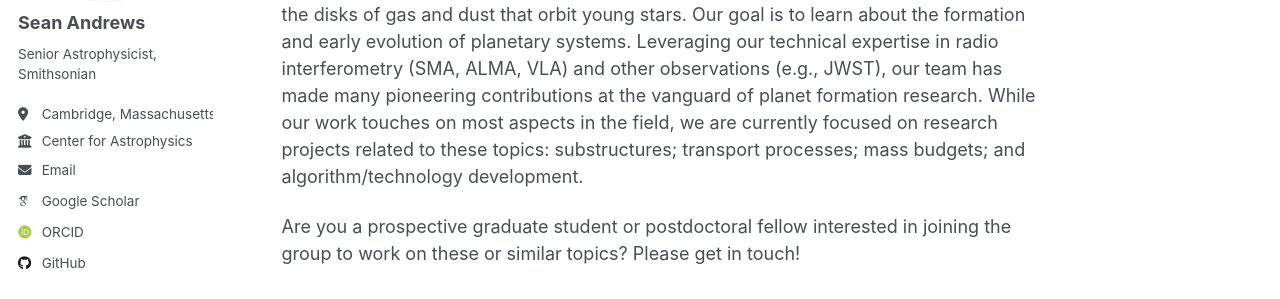
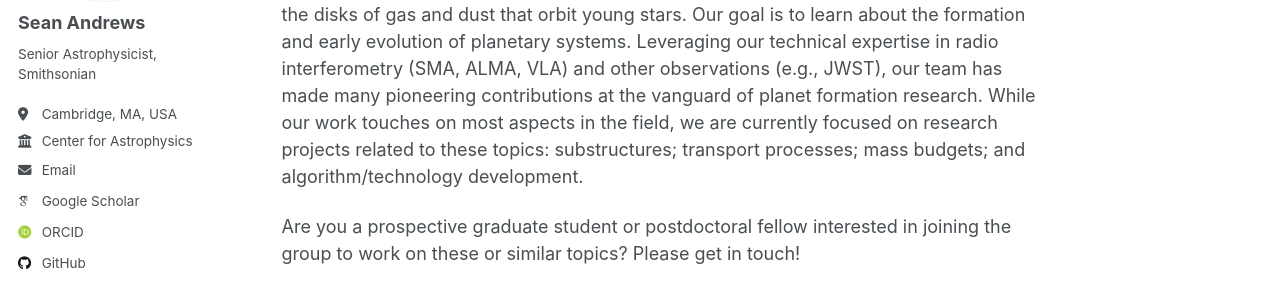
Before and after one commit to seanandrews/seanandrews.github.io, a Jekyll site: the page built from _pages/about.md, in a window 1280 px wide. Shown: the part 272-571 px from the top of the page. Built offline with Jekyll 4.4.1, drawn with Linux system fonts in a browser that asks for light colours; some web fonts are replaced; a script that is not in the unit is left out.

Commit message:
Update _config.yml

```diff
--- a/_config.yml
+++ b/_config.yml
@@ -26,7 +26,7 @@ author:
   name             : "Sean Andrews"
   pronouns         : # example: "she/her"
   bio              : "Senior Astrophysicist, Smithsonian"
-  location         : "Cambridge, Massachusetts, USA"
+  location         : "Cambridge, MA, USA"
   employer         : "Center for Astrophysics"
   uri              : # URL
   email            : "sandrews@cfa.harvard.edu"
```
